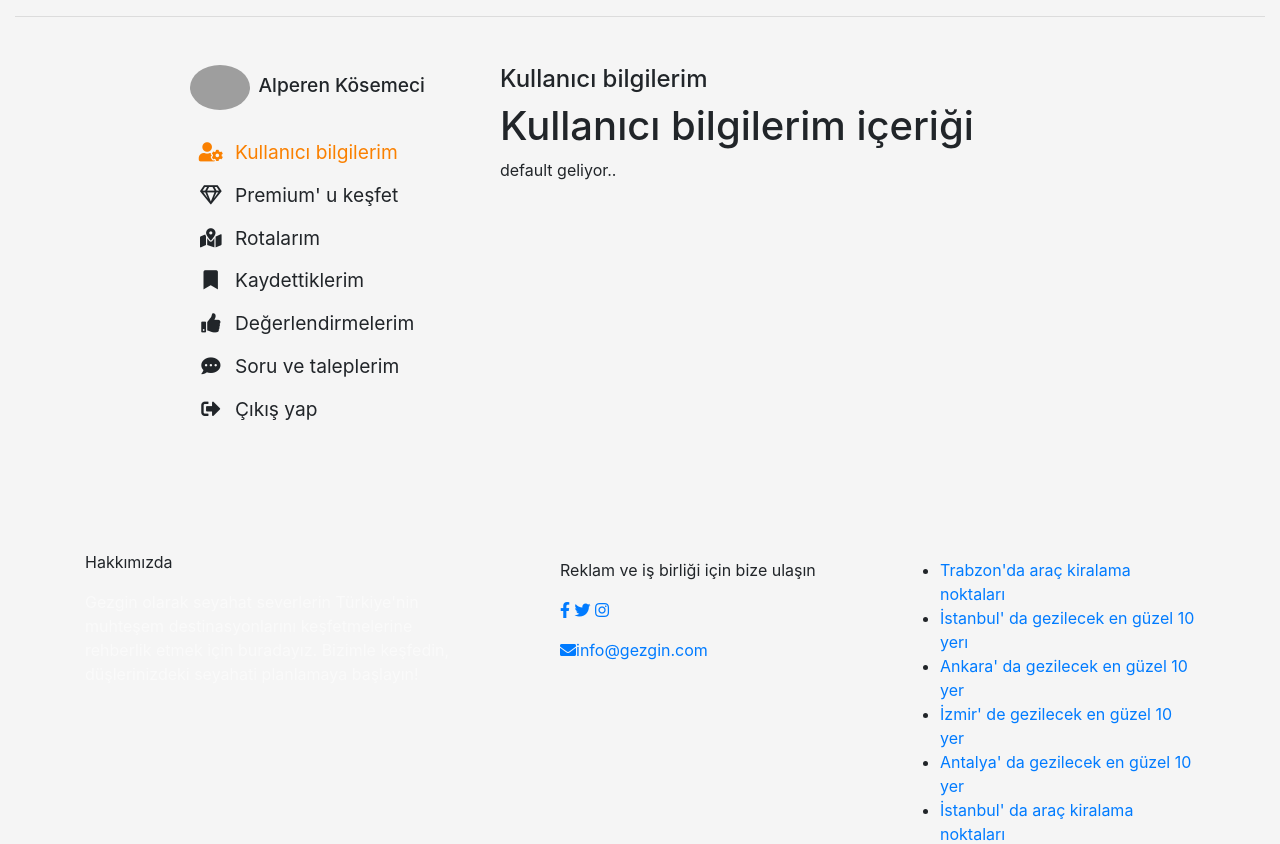
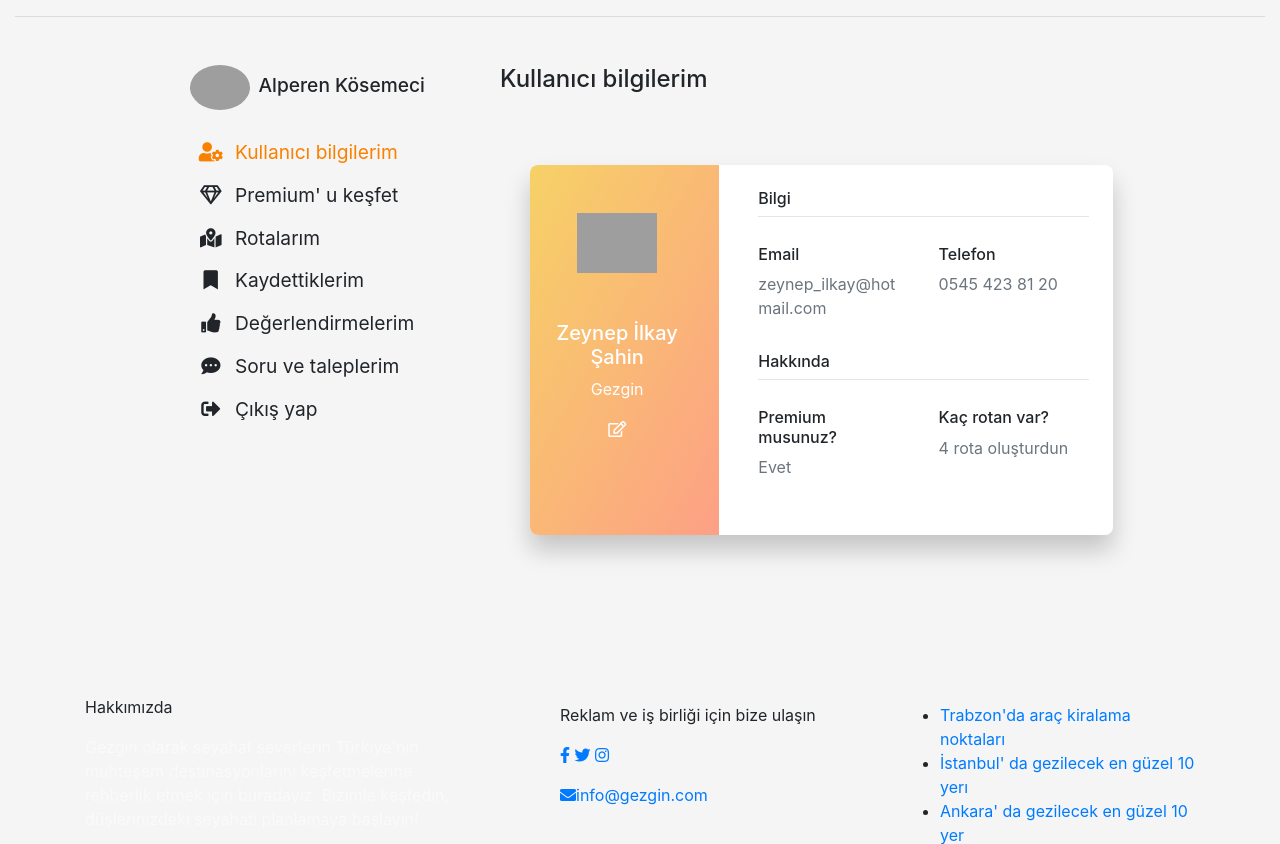
Before and after one commit to YM-Gezgin/gezgin, a PHP site: page /profilim.html in a window 1280 px wide. Shown: the part 165-1009 px from the top of the page. Run offline with PHP 8.4, Linux system fonts and the light colour scheme; some libraries are stand-ins or nearby versions; grey boxes are pictures that could not be loaded.

Commit message:
profilim sayfasının arayüzüne eklemeler yapıldı ve ana sayfa arayüzü iyileştirildi

```diff
--- a/css/styles_premium.css
+++ b/css/styles_premium.css
@@ -401,3 +401,72 @@
         padding: 0px;
     }
 }
+
+
+.half-width-image {
+    width: 100%;
+    height: 55%;
+    overflow: hidden;
+  }
+
+  .gradient-custom {
+    /* fallback for old browsers */
+    background: #f6d365;
+
+    /* Chrome 10-25, Safari 5.1-6 */
+    background: -webkit-linear-gradient(to right bottom, rgba(246, 211, 101, 1), rgba(253, 160, 133, 1));
+
+    /* W3C, IE 10+/ Edge, Firefox 16+, Chrome 26+, Opera 12+, Safari 7+ */
+    background: linear-gradient(to right bottom, rgba(246, 211, 101, 1), rgba(253, 160, 133, 1))
+    }
+.card-1 {
+    width: 220%;
+    position: relative;
+    background-color: white;
+    margin: 15px;
+    border-radius: 20px;
+    overflow: hidden;
+    box-shadow: 0 15px 25px rgba(0, 0, 0, 0.2);
+    transition: 0.5s;
+    word-wrap: break-word;
+}
+@media screen and (max-width: 1000px){
+    .card-1 {
+        width: 100%;
+        height: 100%;
+        position: relative;
+        background-color: white;
+        margin: 15px;
+        border-radius: 20px;
+        overflow: hidden;
+        transition: 0.5s;
+        word-wrap: break-word;
+      }
+
+}
+
+#editForm {
+    background-color: white;
+    border: 2px solid #fa8000;
+    display: block;
+    margin-bottom: 5px;
+    width: 100%; /* Genişliği %100 olarak ayarla */
+    max-width: 400px;
+    margin: auto
+}
+#editForm label,
+#editForm input {
+  width: 100%;
+  margin-bottom: 5px;
+}
+#buttonContainer {
+    text-align: center;
+  }
+#editForm button {
+    color: #fff;
+    padding: 10px 20px;
+    border: none;
+    border-radius: 5px;
+    background: linear-gradient(to right bottom, rgba(246, 211, 101, 1), rgba(253, 160, 133, 1));
+    cursor: pointer;
+  }
--- a/js/scr_profilim.js
+++ b/js/scr_profilim.js
@@ -76,3 +76,30 @@
   document.getElementById("myModal").style.display = "none";
 
 }
+
+
+
+function duzenle() {
+  // Bilgileri düzenleme formunu göster
+  document.getElementById("editForm").style.display = "block";
+
+  // Mevcut bilgileri form elemanlarına aktar
+  document.getElementById("editIsim").value = document.getElementById("kullaniciAdi").innerText;
+  document.getElementById("editEmail").value = document.getElementById("kullaniciEmail").innerText;
+  document.getElementById("editTelefon").value = document.getElementById("kullaniciTelefon").innerText;
+
+  // Form görünür olduktan sonra form elemanına kaydır
+  editForm.scrollIntoView({ behavior: "smooth", block: "start" });
+
+}
+
+function saveChanges() {
+  // Formdan alınan yeni bilgileri güncelle
+  document.getElementById("kullaniciAdi").innerText = document.getElementById("editIsim").value;
+  document.getElementById("kullaniciEmail").innerText = document.getElementById("editEmail").value;
+  document.getElementById("kullaniciTelefon").innerText = document.getElementById("editTelefon").value;
+
+
+  // Formu gizle
+  document.getElementById("editForm").style.display = "none";
+}
--- a/profilim.html
+++ b/profilim.html
@@ -13,8 +13,10 @@
   <link rel="stylesheet" href="css/styles.css">
   <link rel="stylesheet" href="css/styles_premium.css">
   <!-- jQuery'yi ekleyin -->
-  <script src="https://code.jquery.com/jquery-3.6.4.min.js"></script>
+  <script src="https://code.jquery.com/jquery-3.6.0.min.js"></script>
   <script src="https://maxcdn.bootstrapcdn.com/bootstrap/3.4.1/js/bootstrap.min.js"></script>
+
+
 </head>
 
 <body>
@@ -130,18 +132,87 @@
 
         <div class="p_content" id="Kullanıcı bilgilerim" style="display: inline;">
 
-          <!--BURASI DOLDURULUCAK-->
-          <H1>Kullanıcı bilgilerim içeriği</H1>
-          <p>default geliyor..</p>
-          <!--Fotoğraf değişikliği şifre e posta değişikliği vb.-->
+
+            <div class="container py-5 ">
+              <div class="row d-flex  align-items-center ">
+                <div class="col col-lg-6 mb-4 mb-lg-0">
+                  <div class="card-1 mb-3" style="border-radius: .5rem;">
+                    <div class="row g-0">
+                      <div class="col-md-4 gradient-custom text-center text-white"
+                        style="border-top-left-radius: .5rem; border-bottom-left-radius: .5rem;">
+                        <img src="https://mdbcdn.b-cdn.net/img/Photos/new-templates/bootstrap-chat/ava1-bg.webp"
+                          alt="Avatar" class="img-fluid my-5" style="width: 80px;" />
+                        <h5 id="kullaniciAdi">Zeynep İlkay Şahin</h5>
+                        <p>Gezgin</p>
+                        <i class="far fa-edit mb-5" onclick="duzenle()"></i>
+                      </div>
+                      <div class="col-md-8">
+                        <div class="card-body p-4">
+                          <h6>Bilgi</h6>
+                          <hr class="mt-0 mb-4">
+                          <div class="row pt-1">
+                            <div class="col-6 mb-3">
+                              <h6>Email</h6>
+                              <p class="text-muted" id="kullaniciEmail">zeynep_ilkay@hotmail.com</p>
+                            </div>
+                            <div class="col-6 mb-3">
+                              <h6>Telefon</h6>
+                              <p class="text-muted" id="kullaniciTelefon">0545 423 81 20</p>
+                            </div>
+                          </div>
+                          <h6>Hakkında</h6>
+                          <hr class="mt-0 mb-4">
+                          <div class="row pt-1">
+                            <div class="col-6 mb-3">
+                              <h6>Premium musunuz?</h6>
+                              <p class="text-muted">Evet</p>
+                            </div>
+                            <div class="col-6 mb-3">
+                              <h6>Kaç rotan var?</h6>
+                              <p class="text-muted">4 rota oluşturdun</p>
+                            </div>
+                          </div>
+
+                        </div>
+                      </div>
+                    </div>
+                  </div>
+                </div>
+              </div>
+            </div>
+
+            <!-- Düzenleme Formu -->
+            <div id="editForm" style="display: none;">
+              <label for="editIsim">İsim:</label>
+              <input type="text" id="editIsim" name="Isim"><br>
+
+              <label for="editEmail">Email:</label>
+              <input type="text" id="editEmail" name="Email"><br>
+
+              <label for="editTelefon">Telefon:</label>
+              <input type="text" id="editTelefon" name="Telefon"><br>
+
+              <div id="buttonContainer">
+                <button onclick="saveChanges()">Değişiklikleri Kaydet</button>
+              </div>
+            </div>
+
+
 
         </div>
 
         <div class="p_content" id="Soru ve taleplerim" style="display: none;">
-
-          <!--BURASI DOLDURULUCAK-->
-          <H1>Soru ve taleplerim içeriği</H1>
-          <!--Soru ve talep arayüzü olabilir iki metin içeriği gönder olur admin sayfasında görünür-->
+          <form>
+            <div class="form-group">
+              <label for="formGroupExampleInput">E-posta</label>
+              <input type="text" class="form-control" id="formGroupExampleInput" placeholder="gezgin@example.com">
+            </div>
+            <div class="form-group">
+              <label for="formGroupExampleInput2">Soru ve talepleriniz</label>
+              <input type="text" class="form-control" id="formGroupExampleInput2" placeholder="Talebim">
+            </div>
+            <button type="submit" class="btn btn-primary">Gönder</button>
+          </form>
 
         </div>
         <div class="p_content" id="Rotalarım" style="display: none;">
@@ -152,9 +223,87 @@
 
         </div>
         <div class="p_content" id="Kaydettiklerim" style="display: none;">
-          <!--BURASI DOLDURULUCAK-->
-          <h1>Kaydettiklerim içeriği</h1>
-          <!--Kaydedilen mekanların küçük kartları gösterilebilir-->
+
+          <div class="row">
+            <div class="col-md-6">
+              <a href="mekanlink" class="card-link text-decoration-none">
+                <div class="card mb-3" style="max-width: 18rem; height: 250px;">
+                  <img class="card-img-top half-width-image" src="images\boyabat kalesi.jpg" alt="Card image cap">
+                  <div class="card-body text-center">
+                    <h5 class="card-title" style="color: #fa8000;">Boyabat Kalesi</h5>
+                    <p class="card-text" style="color: #fa8000;">Boyabat/Sinop</p>
+                  </div>
+                </div>
+              </a>
+            </div>
+
+
+            <div class="col-md-6">
+              <a href="mekanlink" class="card-link text-decoration-none">
+                <div class="card mb-3" style="max-width: 18rem; height: 250px;">
+                  <img class="card-img-top half-width-image" src="images\route_icon.png" alt="Card image cap">
+                  <div class="card-body text-center">
+                    <h5 class="card-title" style="color: #fa8000;">Boyabat Kalesi</h5>
+                    <p class="card-text" style="color: #fa8000;">Boyabat/Sinop</p>
+                  </div>
+                </div>
+              </a>
+            </div>
+          </div>
+          <div class="row">
+            <div class="col-md-6">
+              <a href="mekanlink" class="card-link text-decoration-none">
+                <div class="card mb-3" style="max-width: 18rem; height: 250px;">
+                  <img class="card-img-top half-width-image" src="images\sarnic.jpg" alt="Card image cap">
+                  <div class="card-body text-center">
+                    <h5 class="card-title" style="color: #fa8000;">Boyabat Kalesi</h5>
+                    <p class="card-text" style="color: #fa8000;">Boyabat/Sinop</p>
+                  </div>
+                </div>
+              </a>
+            </div>
+
+            <div class="col-md-6">
+              <a href="mekanlink" class="card-link text-decoration-none">
+                <div class="card mb-3" style="max-width: 18rem; height: 250px;">
+                  <img class="card-img-top half-width-image" src="images\route_icon.png" alt="Card image cap">
+                  <div class="card-body text-center">
+                    <h5 class="card-title" style="color: #fa8000;">Boyabat Kalesi</h5>
+                    <p class="card-text" style="color: #fa8000;">Boyabat/Sinop</p>
+                  </div>
+                </div>
+              </a>
+            </div>
+          </div>
+            <div class="row">
+              <div class="col-md-6">
+                <a href="mekanlink" class="card-link text-decoration-none">
+                  <div class="card mb-3" style="max-width: 18rem; height: 250px;">
+                    <img class="card-img-top half-width-image" src="images\sarnic.jpg" alt="Card image cap">
+                    <div class="card-body text-center">
+                      <h5 class="card-title" style="color: #fa8000;">Boyabat Kalesi</h5>
+                      <p class="card-text" style="color: #fa8000;">Boyabat/Sinop</p>
+                    </div>
+                  </div>
+                </a>
+              </div>
+
+              <div class="col-md-6">
+                <a href="mekanlink" class="card-link text-decoration-none">
+                  <div class="card mb-3" style="max-width: 18rem; height: 250px;">
+                    <img class="card-img-top half-width-image" src="images\route_icon.png" alt="Card image cap">
+                    <div class="card-body text-center">
+                      <h5 class="card-title" style="color: #fa8000;">Boyabat Kalesi</h5>
+                      <p class="card-text" style="color: #fa8000;">Boyabat/Sinop</p>
+                    </div>
+                  </div>
+                </a>
+              </div>
+            </div>
+
+
+
+
 
           </div>
           <div class="p_content" id="Değerlendirmelerim" style="display: none;">
@@ -220,9 +369,7 @@
     </div>
   </div>
 
-  <script src="https://cdnjs.cloudflare.com/ajax/libs/popper.js/2.10.2/umd/popper.min.js"></script>
-  <!-- Bootstrap JavaScript -->
-  <script src="https://stackpath.bootstrapcdn.com/bootstrap/4.3.1/js/bootstrap.min.js"></script>
+
 
   <script src="js/scr_profilim.js"></script>
 
--- a/trip_database.sql
+++ b/trip_database.sql
@@ -6,6 +6,12 @@
 -- Üretim Zamanı: 25 Ara 2023, 20:34:58
 -- Sunucu sürümü: 10.4.28-MariaDB
 -- PHP Sürümü: 8.2.4
+-- Yeni bir veritabanı oluştur
+CREATE DATABASE IF NOT EXISTS trip_database;
+
+-- Oluşturulan veritabanını kullan
+USE trip_database;
+
 
 SET SQL_MODE = "NO_AUTO_VALUE_ON_ZERO";
 START TRANSACTION;
```
Also changed, not shown: css/styles_ana.css (+8 -7 lines), index.php (+7 -2 lines), js/scripts_ana.js (+83 -0 lines).
